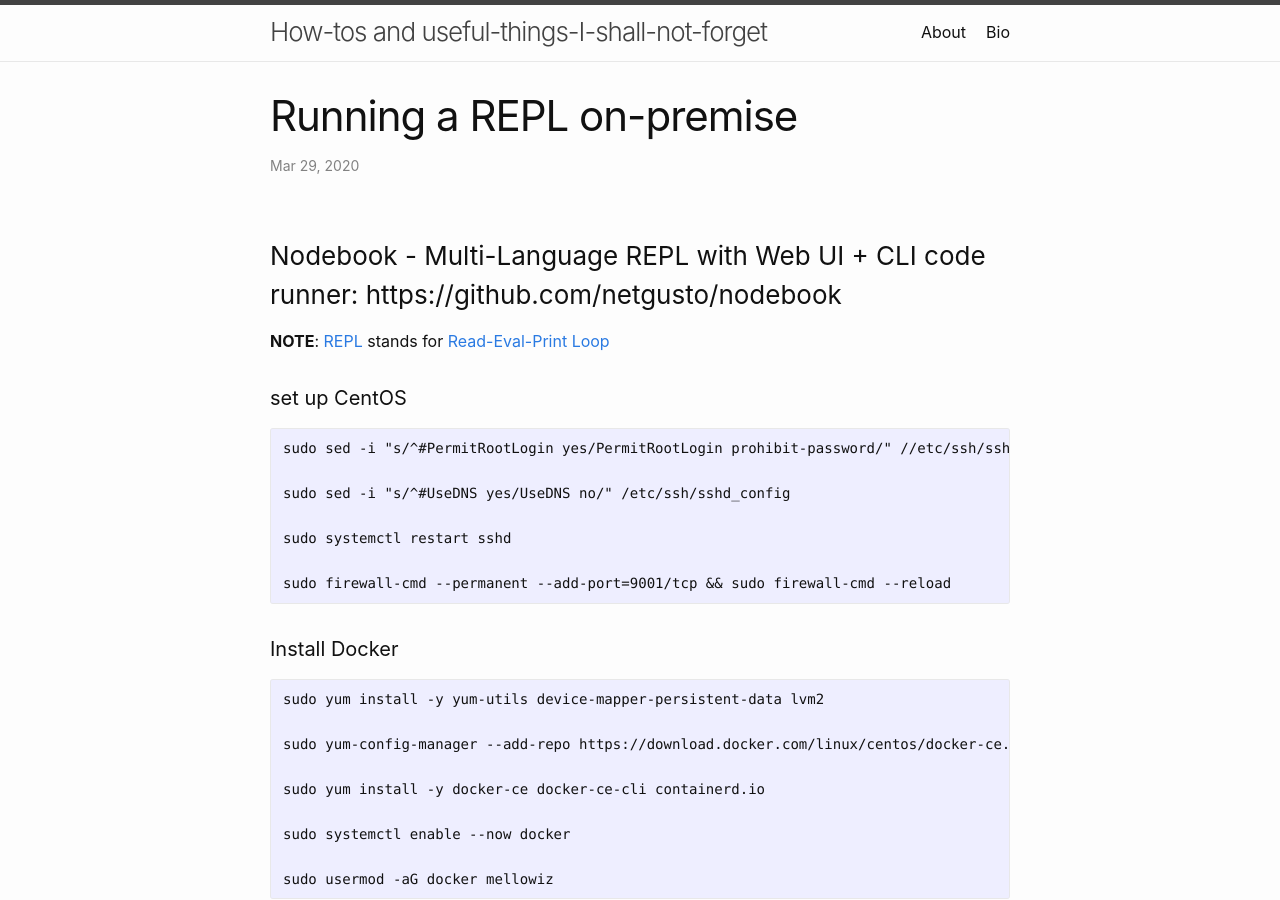
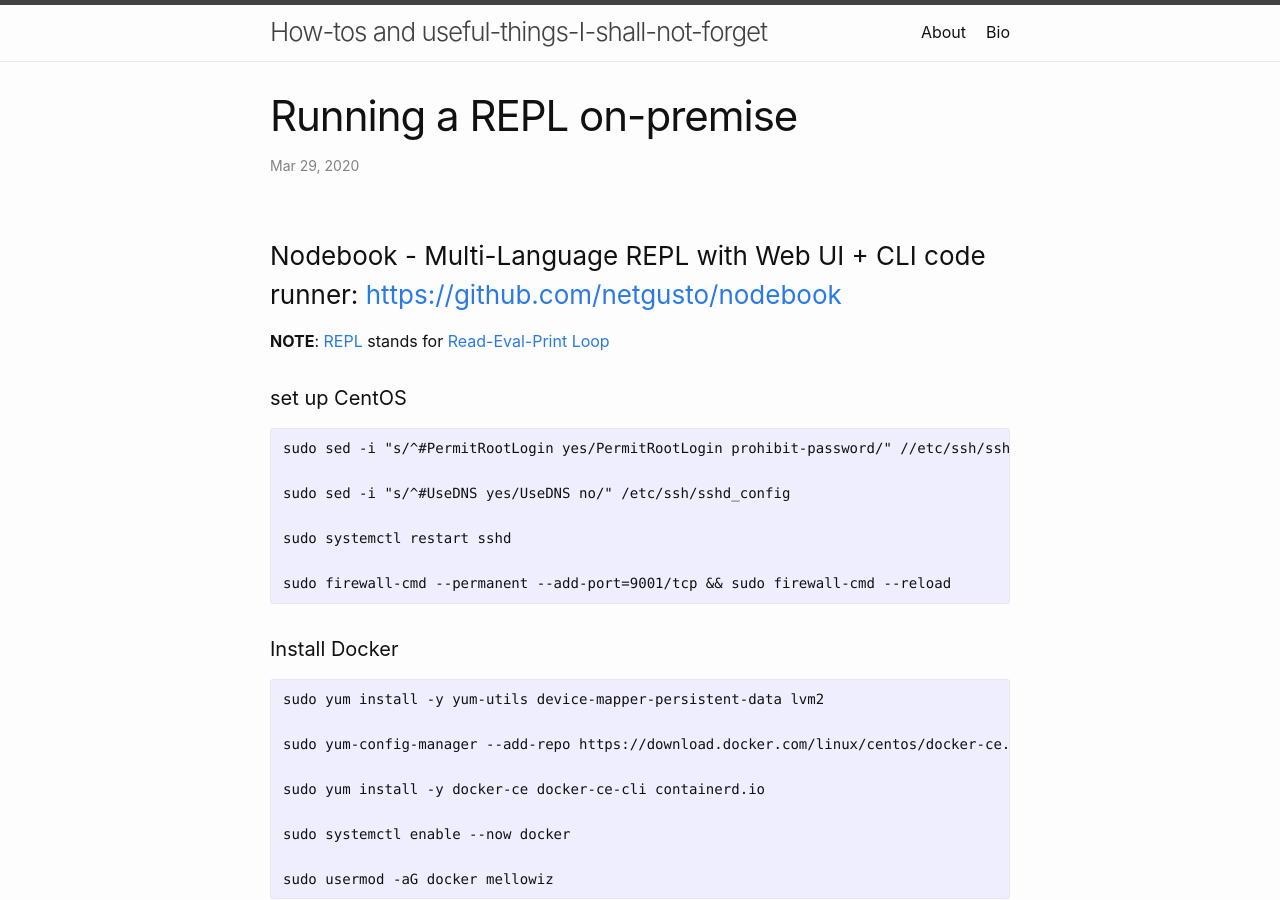
Before and after one commit to carmelo0x99/carmelo0x99.github.io, a Jekyll site: the page built from _posts/2020-03-29-repl-on-premise.md, in a window 1280 px wide and 900 px high. Built offline with Jekyll 4.4.1, drawn with Linux system fonts in a browser that asks for light colours; part of the change alters nothing that is shown.

```diff
--- a/_posts/2020-03-29-repl-on-premise.md
+++ b/_posts/2020-03-29-repl-on-premise.md
@@ -4,7 +4,8 @@ title: "Running a REPL on-premise"
 categories: misc
 ---
 
-### Nodebook - Multi-Language REPL with Web UI + CLI code runner: https://github.com/netgusto/nodebook
+### Nodebook - Multi-Language REPL with Web UI + CLI code runner: [https://github.com/netgusto/nodebook](https://github.com/netgusto/nodebook)
+
 **NOTE**: [REPL](https://en.wikipedia.org/wiki/Read–eval–print_loop) stands for [Read-Eval-Print Loop](https://en.wikipedia.org/wiki/Read–eval–print_loop)
 
 #### set up CentOS
```
